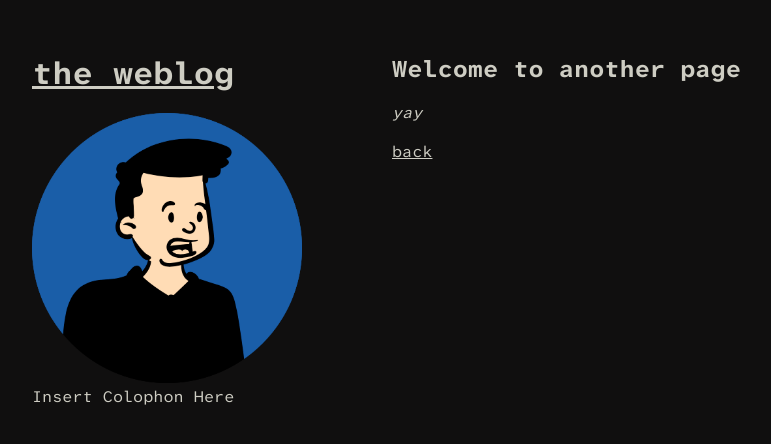
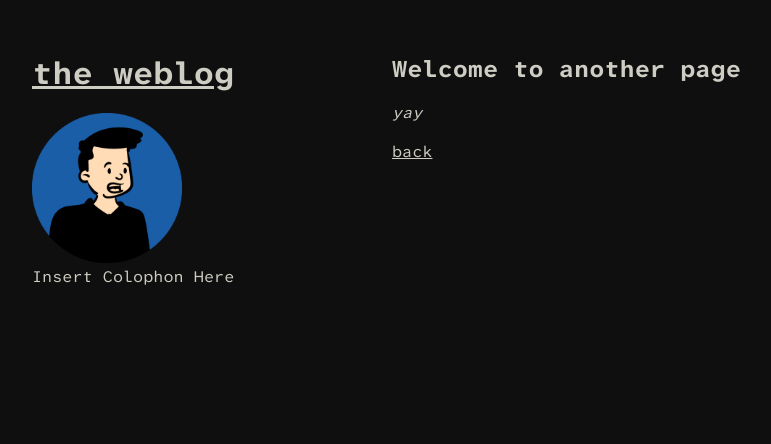
Before and after one commit to Foonocity/weblog, a Jekyll site: the page built from another-page.md, in a window 1280 px wide. Shown: the top 444 px of the page, without its empty margins (178-949 px from the left). Built offline with Jekyll 4.4.1, drawn with Linux system fonts in a browser that asks for light colours; our own code applies the rules of GitHub Pages for plain Markdown files.

Commit message:
Update default.html

```diff
--- a/_layouts/default.html
+++ b/_layouts/default.html
@@ -19,7 +19,7 @@
         <h1><a href="{{ "/" | absolute_url }}">{{ site.title | default: site.github.repository_name }}</a></h1>
 
         {% if site.logo %}
-          <img src="{{site.logo | relative_url}}" alt="Logo" />
+<img src="{{site.logo | relative_url}}" alt="Logo" width="150" height="auto" />
         {% endif %}
 
         <p>{{ site.description | default: site.github.project_tagline }}</p>
```
